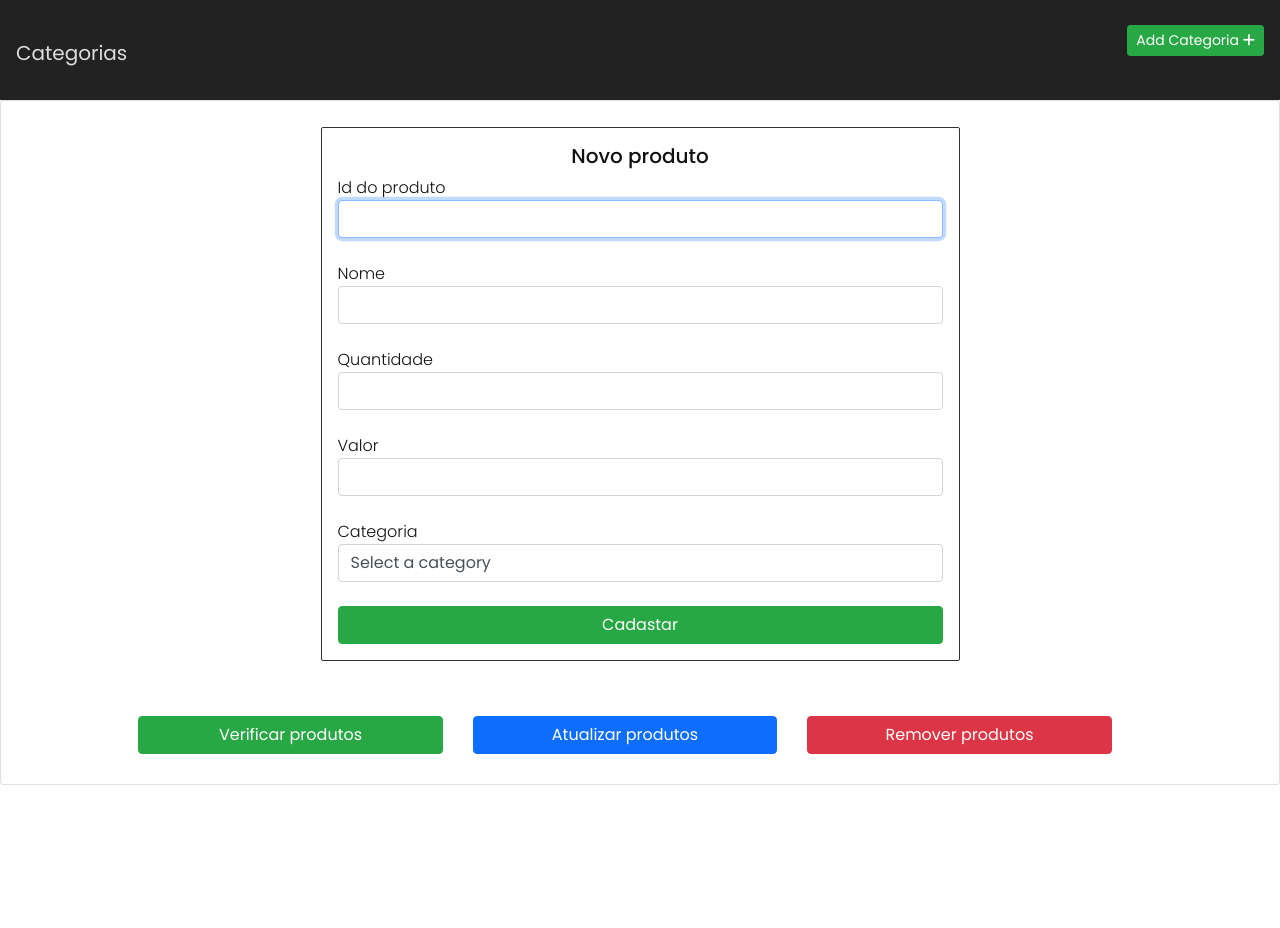
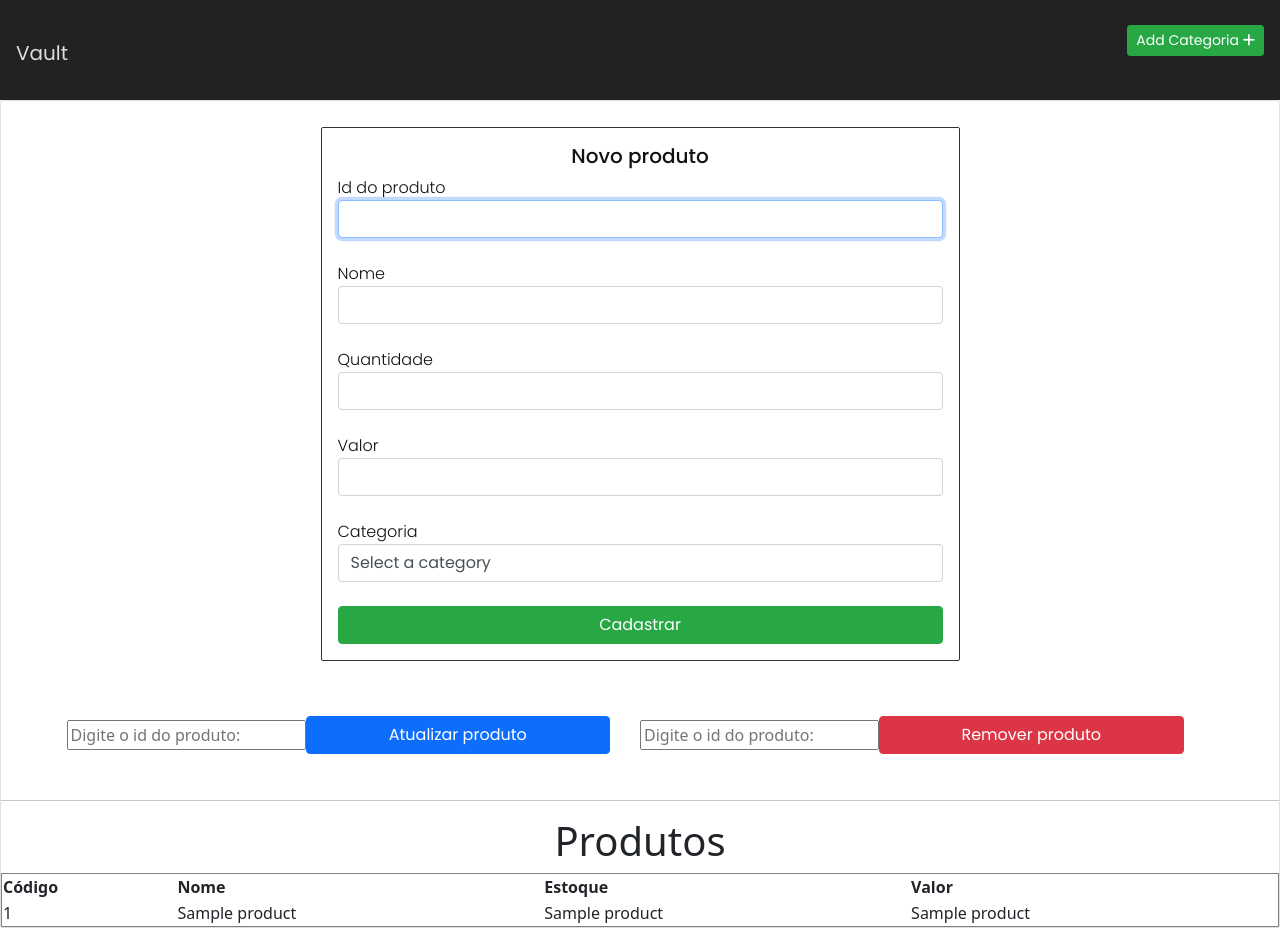
Before and after one commit to lmaurici0/Vault, a Flask app: template src/templates/public/index.html in a window 1280 px wide. Before the commit the page ends 785 px from the top, so only its background shows below. Run offline with Flask 3, Linux system fonts and the light colour scheme; the template is opened without the code that fills it: most values are stand-ins (such as "Sample title", 1, 10 or a date in 2020); some libraries are stand-ins or nearby versions; some web fonts are replaced.

Commit message:
feat: add update page

```diff
--- a/src/templates/base.html
+++ b/src/templates/base.html
@@ -29,5 +29,6 @@
 <!-- Bootstrap core JS -->
 <script src="https://stackpath.bootstrapcdn.com/bootstrap/5.0.0-alpha1/js/bootstrap.min.js" integrity="sha384-oesi62hOLfzrys4LxRF63OJCXdXDipiYWBnvTl9Y9/TRlw5xlKIEHpNyvvDShgf/" crossorigin="anonymous"></script>
 <script src="https://cdn.jsdelivr.net/npm/popper.js@1.16.0/dist/umd/popper.min.js" integrity="sha384-Q6E9RHvbIyZFJoft+2mJbHaEWldlvI9IOYy5n3zV9zzTtmI3UksdQRVvoxMfooAo" crossorigin="anonymous"></script>
+<script src="{{ url_for('static', filename='js/app.js') }}"></script>
 
 </html>
--- a/src/templates/partials/navbar.html
+++ b/src/templates/partials/navbar.html
@@ -1,7 +1,7 @@
 <header>
     <nav class="navbar sticky-top scrolling-navbar">
         <div class="container-fluid">
-            <a class="navbar-brand" href="/">Categorias</a>
+            <a class="navbar-brand" href="/">Vault</a>
             <div class="navbar-nav ml-auto">
                 <button class="btn btn-success btn-sm" data-toggle="modal" data-target="#modalForm">Add Categoria <i
                         class="fa fa-plus"></i></button>
--- a/src/templates/public/index.html
+++ b/src/templates/public/index.html
@@ -1,7 +1,4 @@
 {% extends "base.html" %}
-
-{% block title %} Cadastro de produtos {% endblock %}
-
 
 {% block content %}
 <main>
@@ -40,25 +37,50 @@
                     <select name="category" id="categoryInput" class="form-control" required>
                         <option>Select a category</option>
                         {% for category in categories %}
-                            <option value="{{category.0}}">{{ category.1}}</option>
+                        <option value="{{category.0}}">{{ category.1}}</option>
                         {% endfor %}
                     </select>
                     <br>
                 </div>
 
-                <button class="btn btn-success cadaster text-center">Cadastar</button>
+                <button class="btn btn-success cadaster text-center">Cadastrar</button>
             </form>
-
-
         </div>
 
         <div class="btns">
-        <button class="btn btn-success func-button text-center" ><a href="/update/product/{{product.0}}" style="text-decoration: none; color: #fff;"> Verificar produtos</button></a>
-        <button class="btn btn-primary  update      func-button text-center">Atualizar produtos</button>
-        <button class="btn btn-danger   remove      func-button text-center">Remover produtos</button>
-    </div>
+            <input type="text" name="update" id="updateProd" placeholder="Digite o id do produto:"><br>
+            <button class="btn btn-primary  update      func-button text-center" onclick="changePageUpdate()">Atualizar produto</button><br>
+
+            <input type="text" name="delete" id="deleteProd" placeholder="Digite o id do produto:"><br>
+            <button class="btn btn-danger   remove      func-button text-center">Remover produto</button><br>
+        </div>
+        <hr>
+
+        <h1 class="prodTitle text-center">Produtos</h1>
+    <table border="1">
+        <thead>
+            <tr>
+                <th>Código</th>
+                <th>Nome</th>
+                <th>Estoque</th>
+                <th>Valor</th>
+            </tr>
+        </thead>
+        <tbody>
+            {% for product in data %}
+            <tr>
+                <td>{{ product.0 }}</td>
+                <td>{{ product.1 }}</td>
+                <td>{{ product.3 }}</td>
+                <td>{{ product.4 }}</td>
+            </tr>
+            {% endfor %}
+        </tbody>
+    </table>
 
     </div>
 
 </main>
+<script src="{{ url_for('static', filename='js/app.js') }}"></script>
+
 {% endblock %}
```
Also changed, not shown: src/templates/public/delete.html (added, +8 -0 lines).
